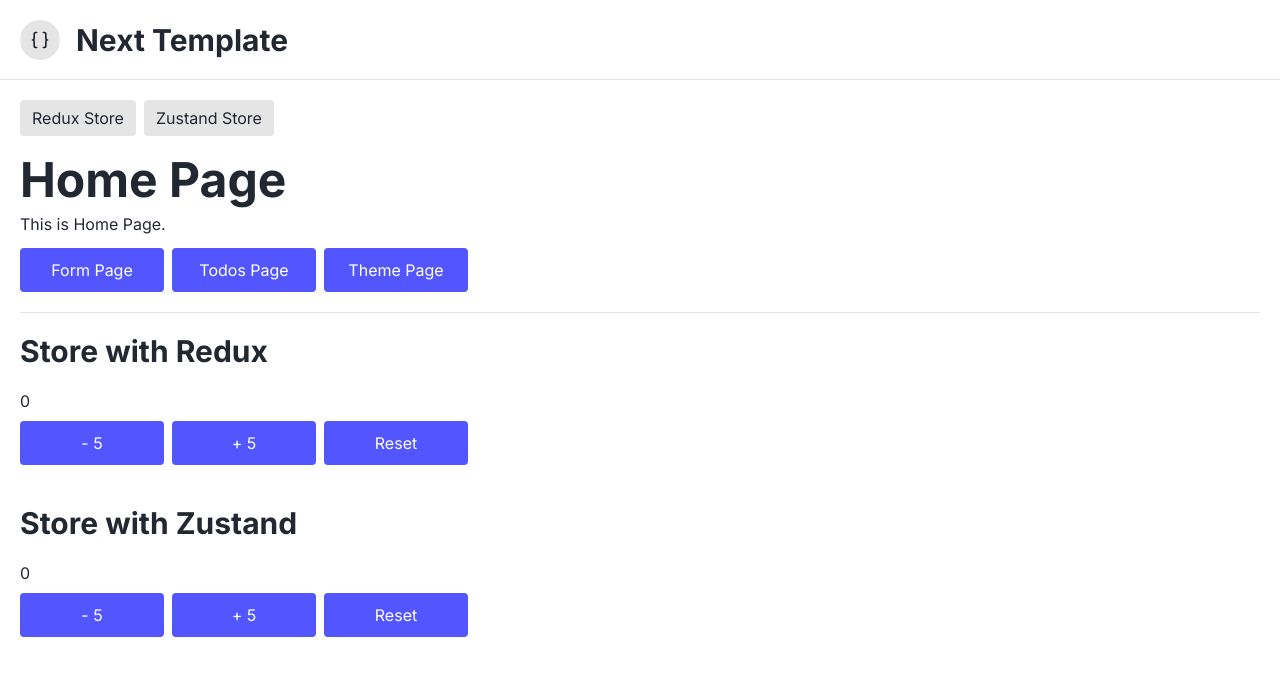
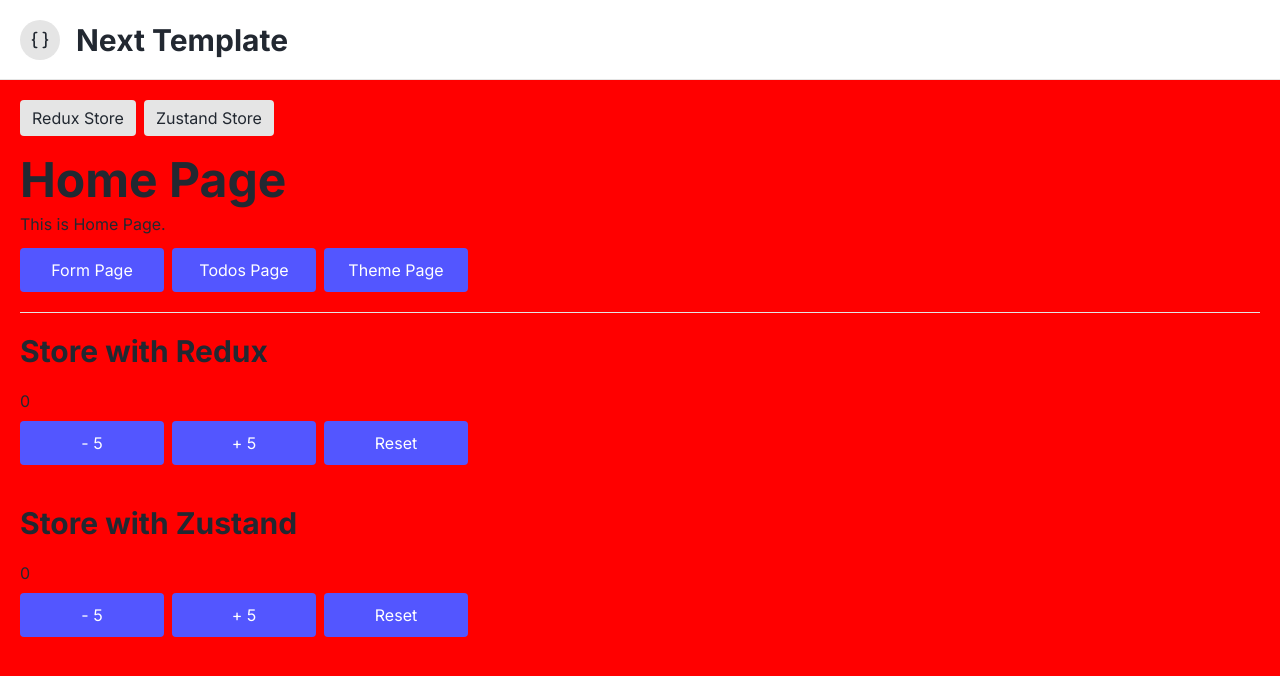
Before and after one commit to dimarogkov/react-template, a React (Create React App) app: page /react-template/ in a window 1280 px wide. Shown: the top 676 px of the page. Built offline with nearby package versions, Linux system fonts and the light colour scheme.

Commit message:
some fix

```diff
--- a/src/index.css
+++ b/src/index.css
@@ -5,13 +5,15 @@
 @tailwind utilities;
 
 html {
-    height: 100%;
+    /* height: 100%; */
+    --fallback-b1: red;
 }
 
 body {
+    /* min-height: 100%; */
     font-family: 'Inter', sans-serif;
     color: #222831;
-    background-color: #fff;
+    /* background-color: #fff; */
 }
 
 .loader {
```
